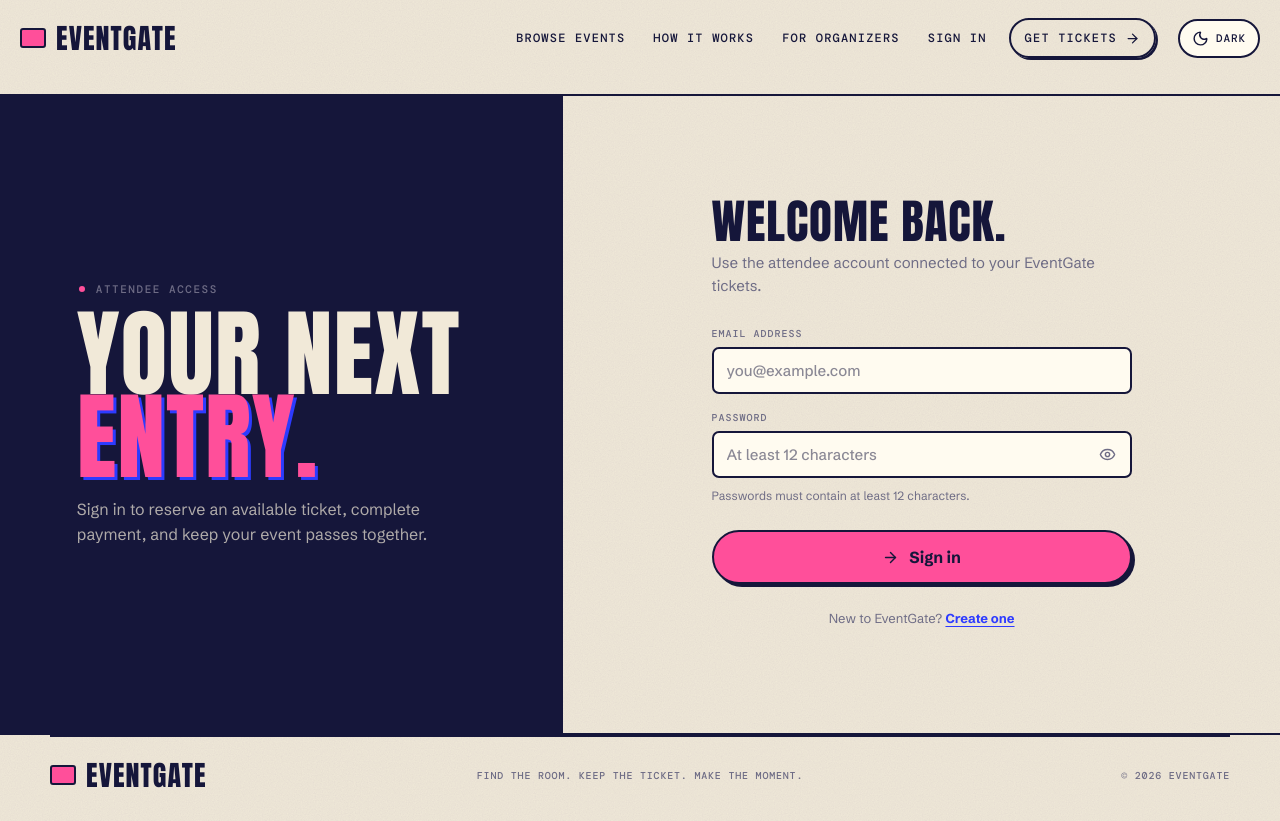
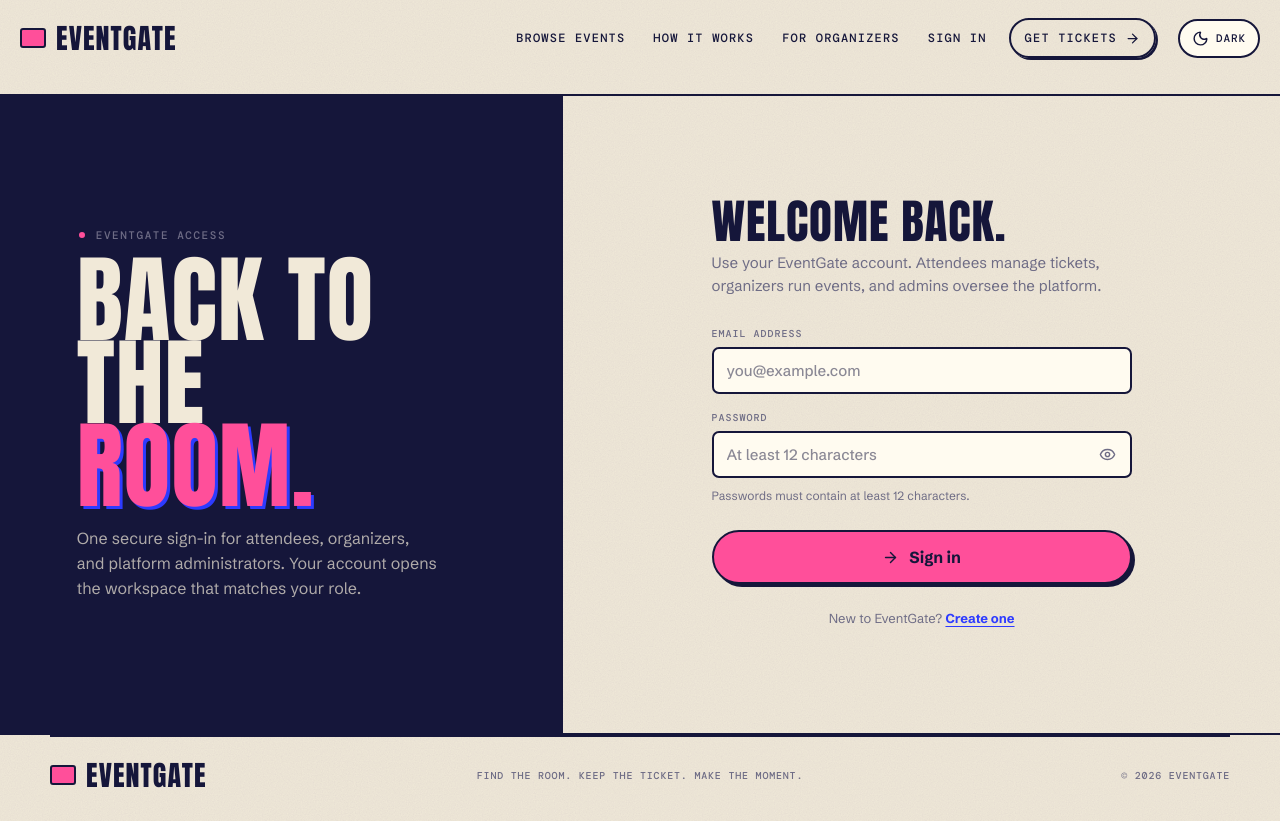
Before and after one commit to SayemHasan74/eventgate-frontend, a Next.js app: page /auth/sign-in in a window 1280 px wide. Built offline with nearby package versions, Linux system fonts and the light colour scheme.

Commit message:
fix: clarify role-based sign-in experience

```diff
--- a/src/app/auth/sign-in/page.tsx
+++ b/src/app/auth/sign-in/page.tsx
@@ -13,8 +13,8 @@ export default function SignInPage() {
     <div className="site-shell">
       <SiteHeader />
       <main id="main-content" className={styles.page}>
-        <section className={styles.intro}><p className="eyebrow"><span /> Attendee access</p><h1>Your next<br /><b>entry.</b></h1><p>Sign in to reserve an available ticket, complete payment, and keep your event passes together.</p></section>
-        <section className={styles.panel}><div className={styles.panelInner}><h2>Welcome back.</h2><p>Use the attendee account connected to your EventGate tickets.</p><AuthForm mode="sign-in" /></div></section>
+        <section className={styles.intro}><p className="eyebrow"><span /> EventGate access</p><h1>Back to the<br /><b>room.</b></h1><p>One secure sign-in for attendees, organizers, and platform administrators. Your account opens the workspace that matches your role.</p></section>
+        <section className={styles.panel}><div className={styles.panelInner}><h2>Welcome back.</h2><p>Use your EventGate account. Attendees manage tickets, organizers run events, and admins oversee the platform.</p><AuthForm mode="sign-in" /></div></section>
       </main>
       <SiteFooter />
     </div>
```
